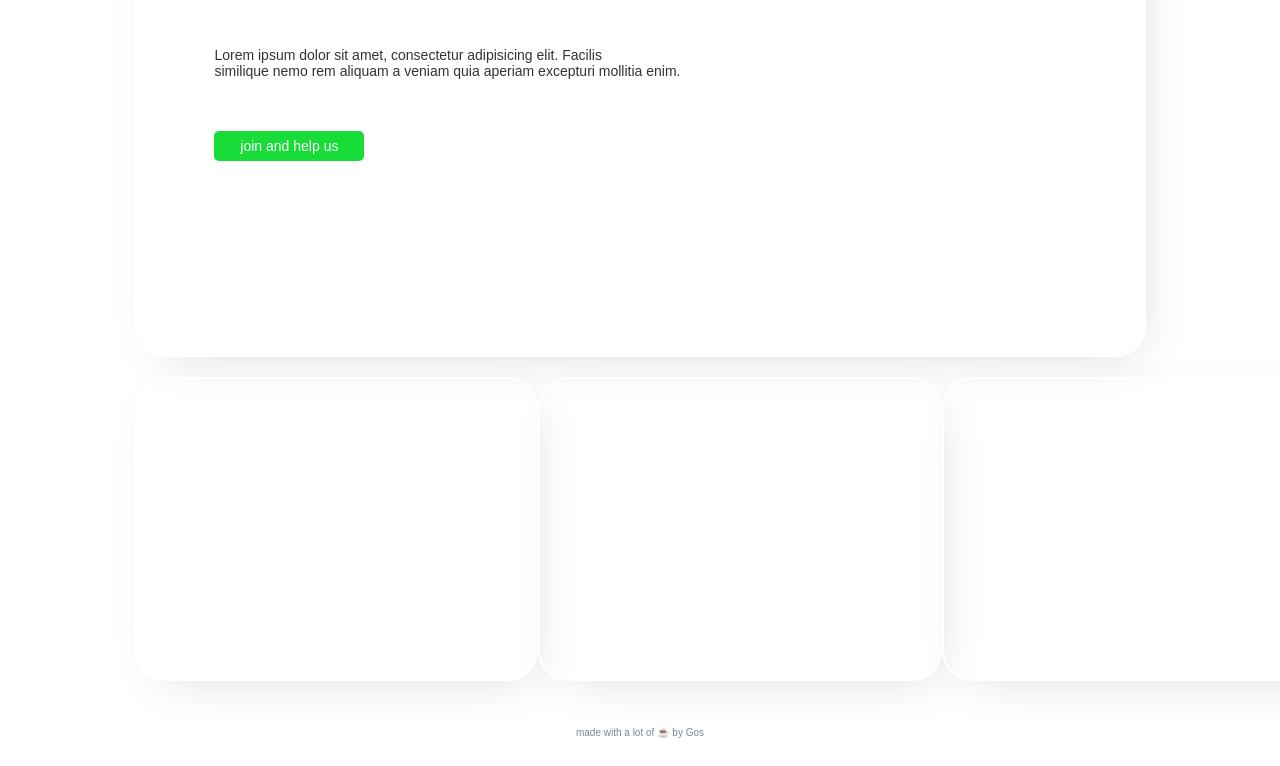
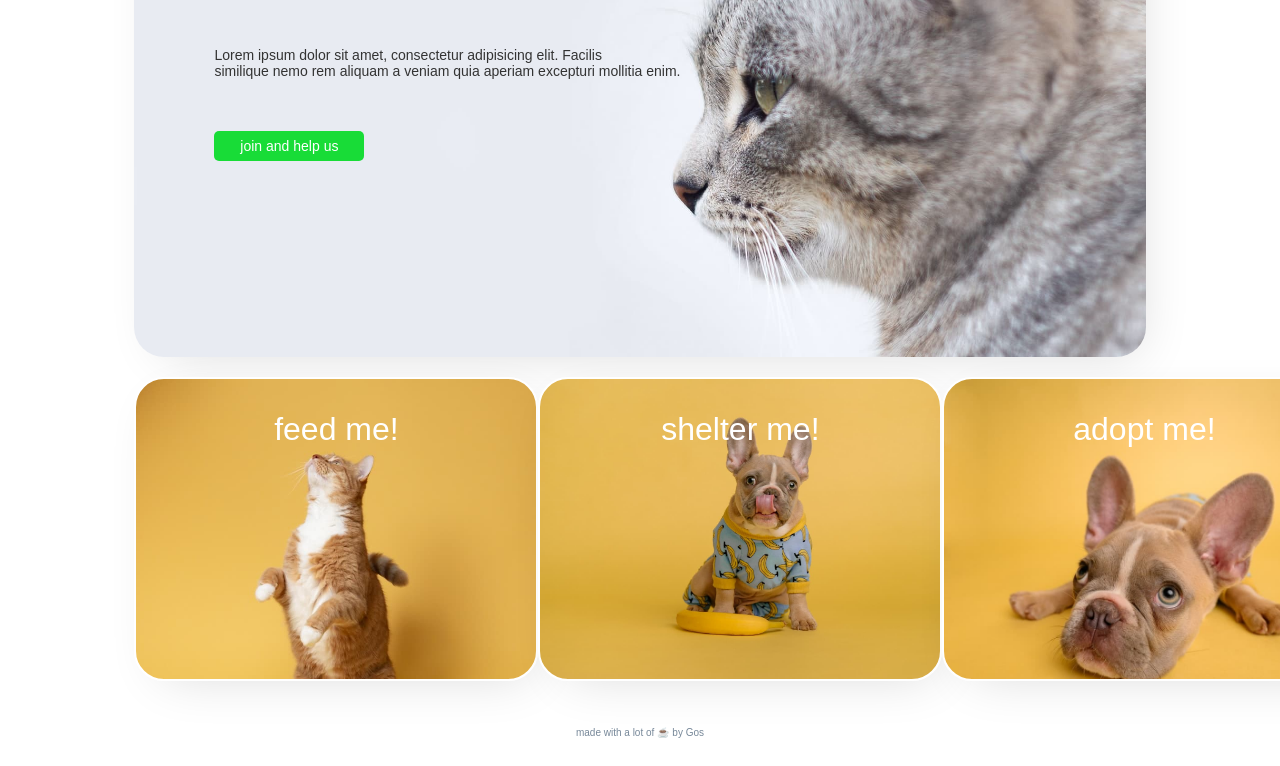
Before and after one commit to gosmnk/pet, a plain HTML site: page index.html in a window 1280 px wide. Shown: the part 291-1057 px from the top of the page. Drawn offline with Linux system fonts and the light colour scheme.

Commit message:
"another test"

```diff
--- a/style.css
+++ b/style.css
@@ -100,7 +100,7 @@ body {
 
   height: 570px;
   border-radius: 30px;
-  background-image: url('../petsheltertest/images/hero_cat.jpg');
+  background-image: url('images/hero_cat.jpg');
   background-size: cover;
   box-shadow: 10px 13px 52px -19px rgba(8, 5, 8, 0.16);
 
@@ -178,17 +178,17 @@ body {
   transition: all ease-out 0.8s;
 }
 .food {
-  background-image: url(./petsheltertest/images/food.jpg);
+  background-image: url(images/food.jpg);
   background-size: cover;
 }
 
 .heal {
-  background-image: url(./petsheltertest/images/dogNew.jpg);
+  background-image: url(images/dogNew.jpg);
   background-size: cover;
 }
 
 .adopt {
-  background-image: url(./petsheltertest/images/adoptNew.jpg);
+  background-image: url(images/adoptNew.jpg);
   background-size: cover;
 }
 
```
